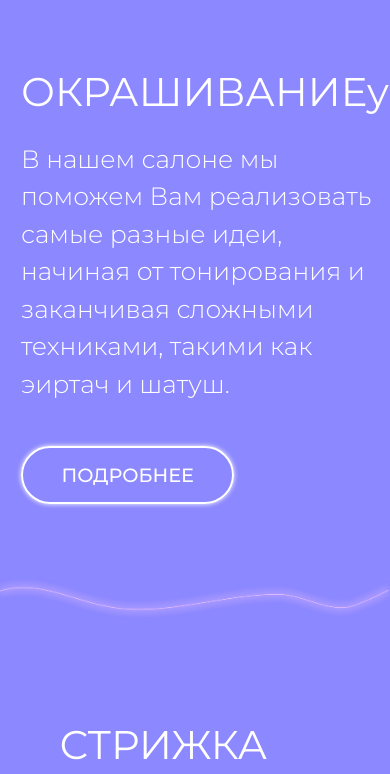
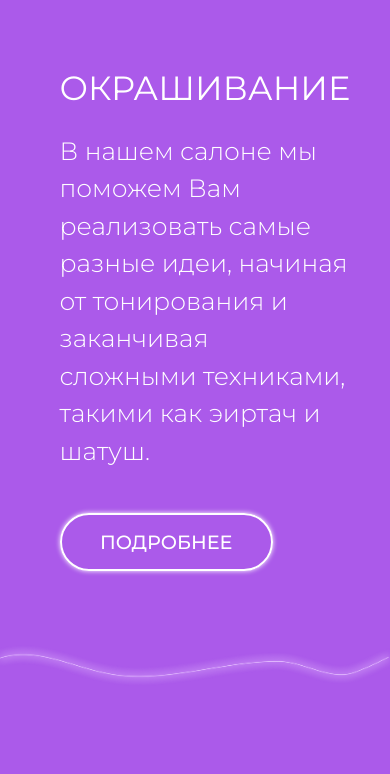
Before and after one commit to Yanarsi/astro-website, a plain HTML site: page index.html in a window 390 px wide. Shown: the part 2436-3210 px from the top of the page. Drawn offline with Linux system fonts and the light colour scheme.

Commit message:
color body

```diff
--- a/index.css
+++ b/index.css
@@ -24,7 +24,7 @@ body {
   background-position: center center;
   background-size: cover;
   font-family: "Montserrat", sans-serif;
-  background-color: #8c88ff;
+  background-color: #ab5aea;
   margin: 0;
 }
 a {
@@ -443,7 +443,7 @@ header {
     margin-left: 20px;
   }
   .service__text h3 {
-    font-size: 2.5em;
+    font-size: 2.1em;
     margin-top: 10px;
   }
   .services h2 {
--- a/index.html
+++ b/index.html
@@ -124,7 +124,7 @@
             <img src="color.png" alt="Окрашивание" />
           </div>
           <div class="service__text">
-            <h3>ОКРАШИВАНИЕу</h3>
+            <h3>ОКРАШИВАНИЕ</h3>
             <p>
               В нашем салоне мы поможем Вам реализовать самые разные идеи,
               начиная от тонирования и заканчивая сложными техниками, такими как
```
